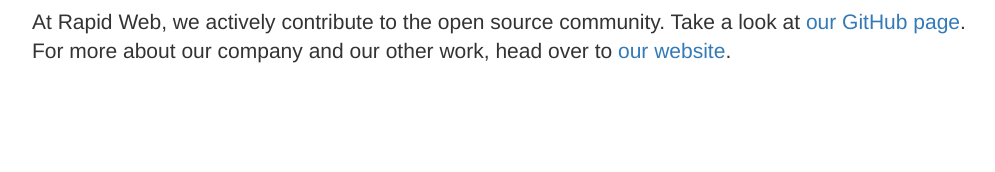
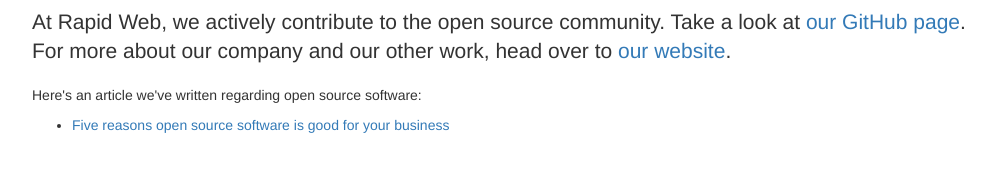
Before and after one commit to rapidwebltd/rapidwebltd.github.io, a plain HTML site: page index.html in a window 1280 px wide. Shown: the part 428-600 px from the top of the page, without its empty margins (38-1033 px from the left). Drawn offline with nearby package versions, Linux system fonts and the light colour scheme; a script that the page names is missing.

Commit message:
Added articles section and linked related OSS article

```diff
--- a/index.html
+++ b/index.html
@@ -57,6 +57,10 @@
             At Rapid Web, we actively contribute to the open source community. Take a look at <a href="https://github.com/rapidwebltd">our GitHub page</a>.
             <br> For more about our company and our other work, head over to <a href="http://www.rapidweb.biz/">our website</a>.
         </p>
+        <p>Here's an article we've written regarding open source software:</p>
+        <ul>
+            <li><a href="http://www.rapidweb.biz/news/5-reasons-open-source-software-is-good-for-your-business-52062472/">Five reasons open source software is good for your business</a></li>
+        </ul>
       </div>
 
     </div><!-- /.container -->
```
